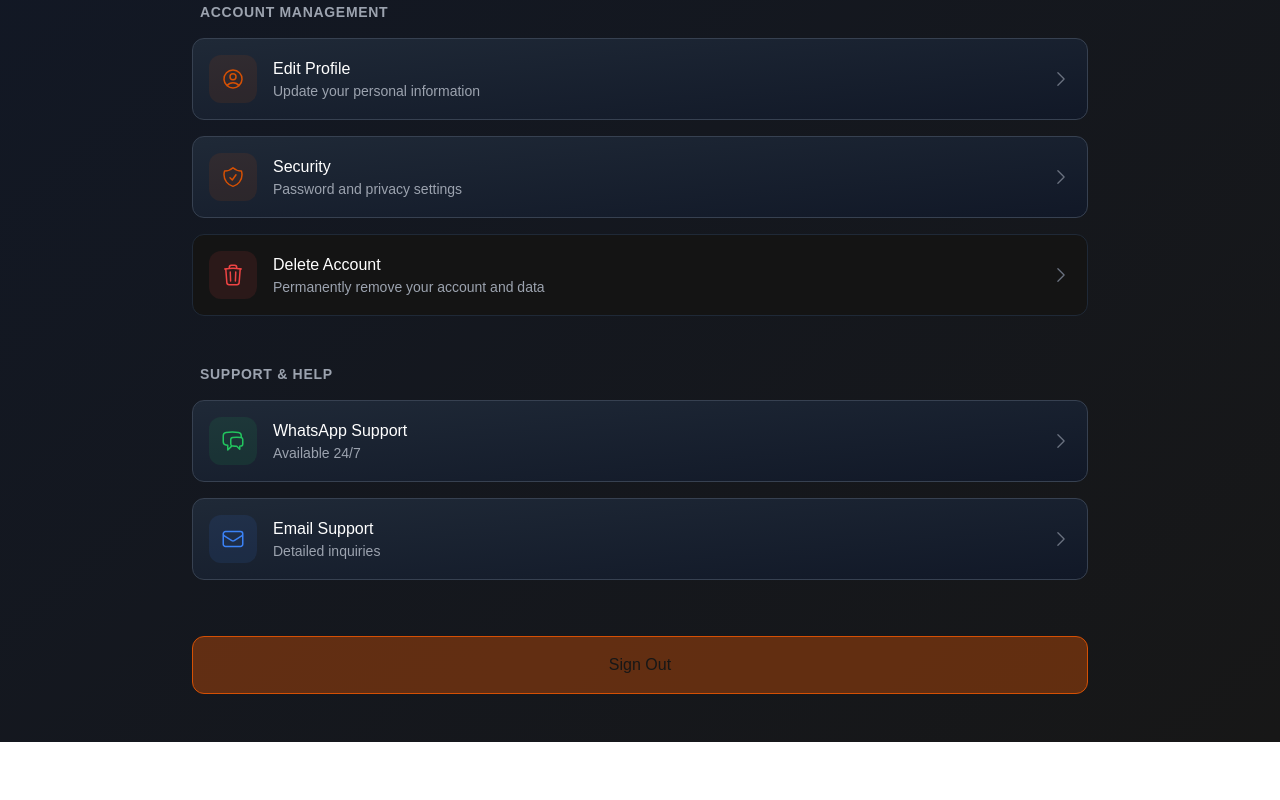
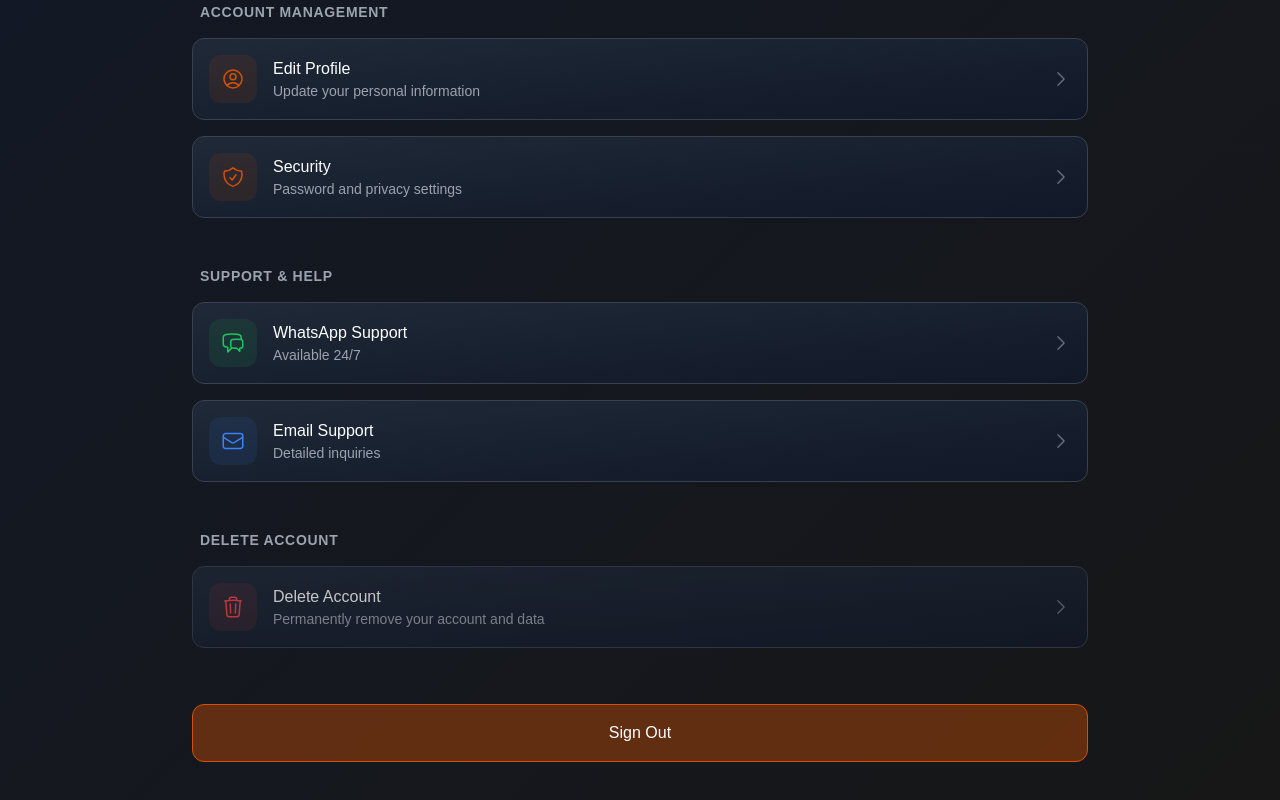
Before and after one commit to qwerty-development/fleet-webapp, a Next.js app: page /profile in a window 1280 px wide. Shown: the part 362-1162 px from the top of the page. Before the commit the page ends 1104 px from the top, so only its background shows below. Built offline with nearby package versions, Linux system fonts and the light colour scheme.

Commit message:
Refactor Delete Account section in ProfilePage for improved layout and styling. Moved the delete account link to a dedicated section with enhanced visual design and updated class names for consistency.

```diff
--- a/app/profile/page.tsx
+++ b/app/profile/page.tsx
@@ -18,12 +18,12 @@ import {
   ArrowRightOnRectangleIcon,
   EnvelopeIcon,
   ChatBubbleLeftRightIcon,
-  TrashIcon
-} from '@heroicons/react/24/outline';
-import { createClient } from '@/utils/supabase/client';
-import dynamic from 'next/dynamic';
-import Image from 'next/image';
-import Link from 'next/link';
+  TrashIcon,
+} from "@heroicons/react/24/outline";
+import { createClient } from "@/utils/supabase/client";
+import dynamic from "next/dynamic";
+import Image from "next/image";
+import Link from "next/link";
 
 // Dynamically import Navbarr to avoid SSR issues with localStorage
 const Navbar = dynamic(() => import("@/components/home/Navbar"), {
@@ -459,23 +459,6 @@ export default function ProfilePage() {
                 </div>
                 <ChevronRightIcon className="ml-auto h-5 w-5 text-gray-500" />
               </button>
-
-              {/* Add to the Account Actions section in profile page */}
-<Link
-  href="/account/delete"
-  className="w-full flex items-center p-4 rounded-xl bg-black-medium border border-gray-800 hover:border-red-500 transition-colors"
->
-  <div className="p-3 bg-red-500/10 rounded-xl">
-    <TrashIcon className="h-6 w-6 text-red-500" />
-  </div>
-  <div className="ml-4 text-left">
-    <p className="font-medium text-white">Delete Account</p>
-    <p className="text-sm text-gray-400">Permanently remove your account and data</p>
-  </div>
-  <ChevronRightIcon className="ml-auto h-5 w-5 text-gray-500" />
-</Link>
-
-
             </div>
 
             {/* Support Section */}
@@ -513,6 +496,28 @@ export default function ProfilePage() {
                 </div>
                 <ChevronRightIcon className="ml-auto h-5 w-5 text-gray-500" />
               </button>
+            </div>
+
+            {/* Delete Account Section */}
+            <div className="space-y-4 mt-6">
+              <h2 className="text-sm font-semibold uppercase text-gray-400 tracking-wider ml-2">
+                Delete Account
+              </h2>
+              <Link
+                href="/account/delete"
+                className="w-full flex items-center bg-gradient-to-br from-gray-800 to-gray-900 border border-gray-700 opacity-75 p-4 rounded-xl bg-black-medium  hover:border-red-500 transition-colors"
+              >
+                <div className="p-3 bg-red-500/10 rounded-xl">
+                  <TrashIcon className="h-6 w-6 text-red-500" />
+                </div>
+                <div className="ml-4 text-left">
+                  <p className="font-medium text-white">Delete Account</p>
+                  <p className="text-sm text-gray-400">
+                    Permanently remove your account and data
+                  </p>
+                </div>
+                <ChevronRightIcon className="ml-auto h-5 w-5 text-gray-500" />
+              </Link>
             </div>
 
             {/* Sign Out Button (Only show for non-guest users) */}
@@ -553,7 +558,7 @@ export default function ProfilePage() {
                       Signing Out...
                     </>
                   ) : (
-                    "Sign Out"
+                    <span className="text-white">Sign Out</span>
                   )}
                 </button>
               </div>
```
